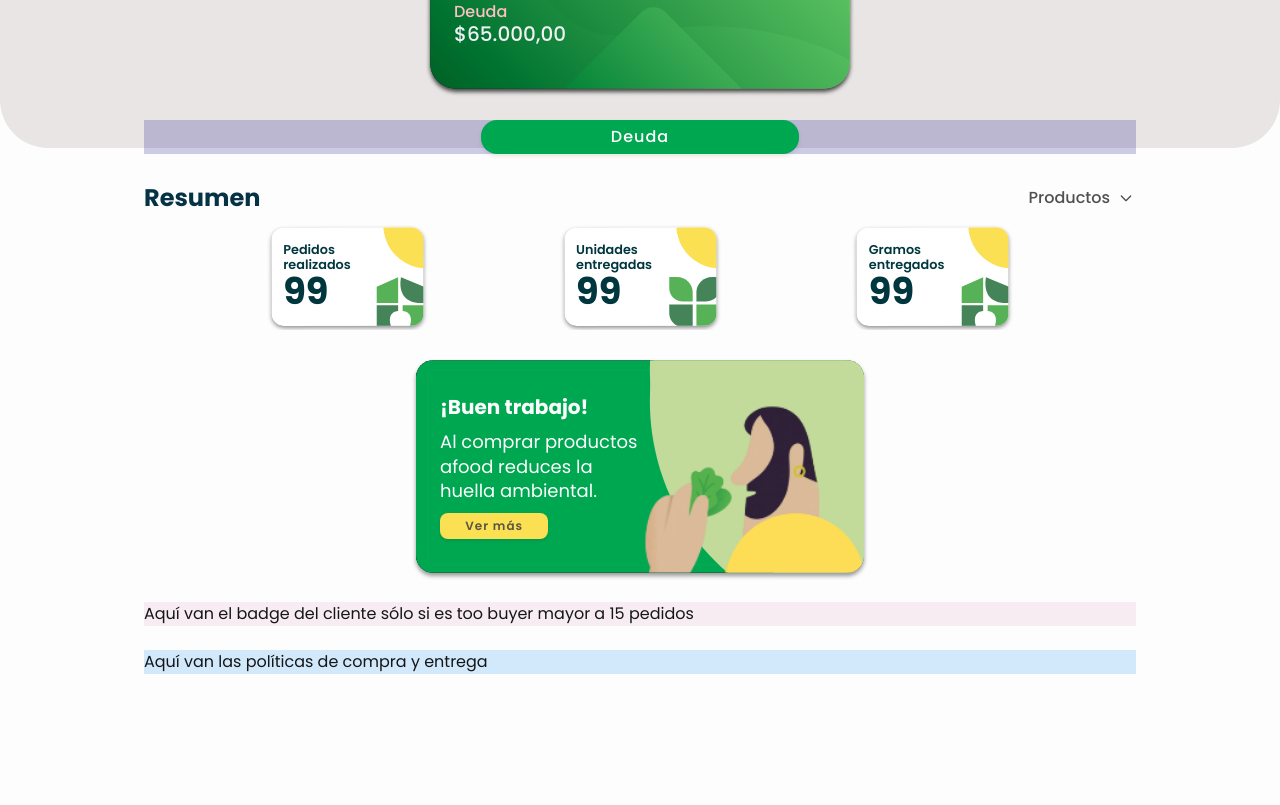
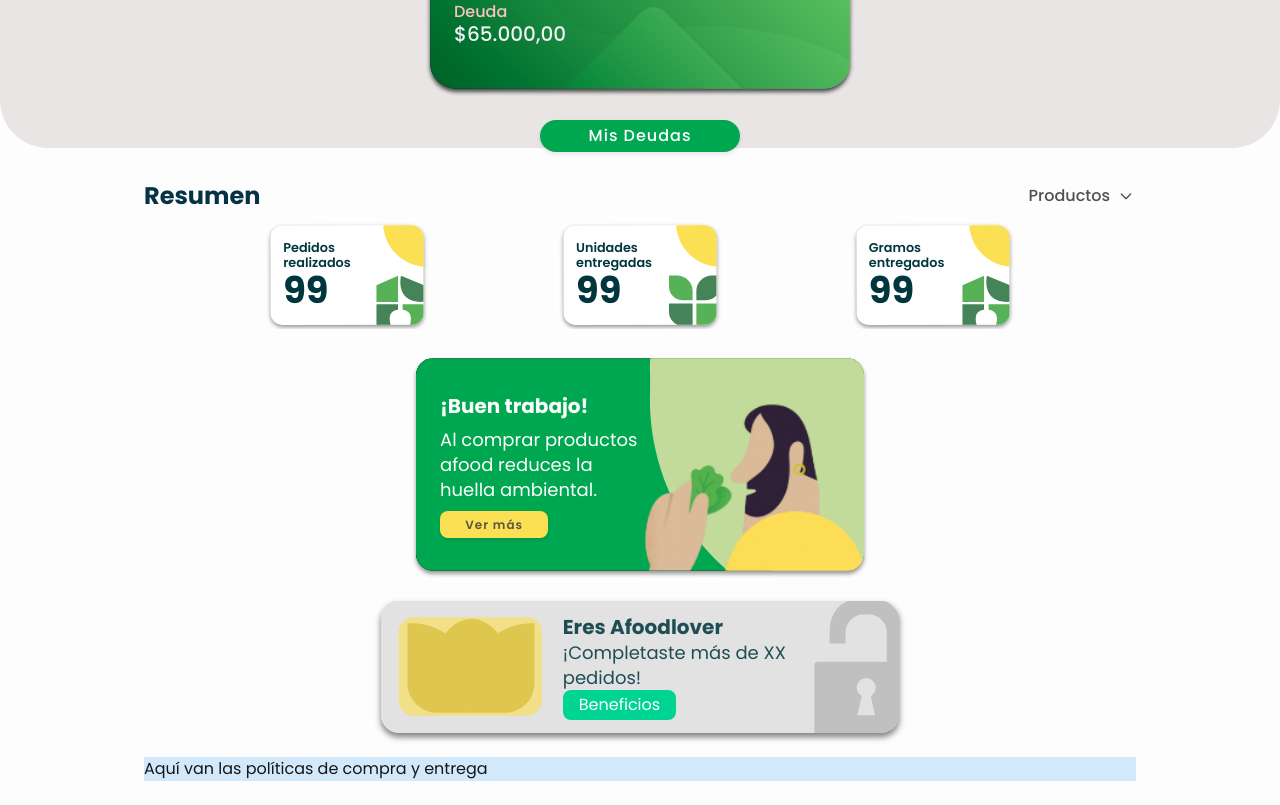
Before and after one commit to jmncamilo/afood-dash, a Next.js app: page /dashboard in a window 1280 px wide. Shown: the part 300-1105 px from the top of the page. Before the commit the page ends 998 px from the top, so only its background shows below. Built offline with nearby package versions, Linux system fonts and the light colour scheme.

Commit message:
feat(client/dashboard): add a section to see customer benefits if there is a certain number of orders

```diff
--- a/src/app/dashboard/Dashboard.module.css
+++ b/src/app/dashboard/Dashboard.module.css
@@ -38,13 +38,13 @@
     align-items: center;
     padding: 0;
     margin: 0;
-
 }
 
 .cardBase {
     background-image: url("/card/base-card.svg");
     background-blend-mode: multiply;
     width: 100%;
+    min-width: 265px;
     max-width: 420px;
     aspect-ratio: 3 / 2;
     background-size: contain;
@@ -136,7 +136,7 @@
 
 /* =-=-= Sección del botón que muestra el desglose de la deuda =-=-= */
 .sectionButtonDetails {
-    background-color: rgba(0, 0, 128, 0.2);
+    /*background-color: rgba(0, 0, 128, 0.2);*/
     display: flex;
     justify-content: center;
     align-items: center;
@@ -144,11 +144,14 @@
 }
 
 .buttonDetails {
-    width: 32%;
+    width: clamp(95px, 50%, 200px);
     border-radius: 1rem;
-    padding: 0.3rem 0.2rem;
+    padding: 0.25rem 0.4rem;
     font-weight: 500;
     text-align: center;
+    text-wrap: nowrap;
+    text-overflow: ellipsis;
+    overflow: hidden;
 }
 
 /* =-=-= Sección de resumen con las cards que brindan información de los pedidos del cliente =-=-= */
@@ -249,12 +252,13 @@
     justify-content: center;
     align-items: flex-start;
     background-image: url("/banners/environment-card.svg");
-    width: clamp(280px, 100%, 28rem);
+    width: clamp(290px, 100%, 28rem);
     aspect-ratio: 2/1;
     background-size: contain;
     background-position: center;
     background-repeat: no-repeat;
     filter: drop-shadow(0 3px 2px rgba(0,0,0,0.40));
+    flex-shrink: 0;
 }
 
 .bannerCardEnvironmentContentWrapper {
@@ -292,7 +296,39 @@
 
 /* =-=-= Sección con los badges del cliente =-=-= */
 .sectionAchievements {
-    background-color: rgba(213, 163, 193, 0.2);
+    /*background-color: rgba(213, 163, 193, 0.2);*/
+    display: flex;
+    justify-content: center;
+    align-items: center;
+}
+
+.achievementsCardWrapper {
+    display: flex;
+    justify-content: center;
+    align-items: center;
+    background-image: url("/misc/card-top-buyer.svg");
+    width: clamp(280px, 100%, 33rem);
+    aspect-ratio: 4/1;
+    background-size: contain;
+    background-position: center;
+    background-repeat: no-repeat;
+    filter: drop-shadow(0 4px 3px rgba(0,0,0,0.50));
+    overflow: hidden;
+    flex-shrink: 0;
+}
+
+.achievementsCardTextContainer {
+    width: clamp(12rem, 45%, 17rem);
+    margin-left: clamp(4rem, 6vw, 2rem);
+    height: 90%;
+    /*background-color: #C2DB9A;*/
+    display: flex;
+    flex-direction: column;
+    justify-content: center;
+    align-items: flex-start;
+    color: #1e4e54;
+    padding-left: 0.6rem;
+    line-height: 1rem;
 }
 
 /* =-=-= Sección de políticas afood =-=-= */
--- a/src/app/dashboard/page.js
+++ b/src/app/dashboard/page.js
@@ -80,7 +80,7 @@ export default function Dashboard() {
                 {/* Sección con botón para ver detalles de la deuda */}
                 <section className={styles.sectionButtonDetails}>
                     <button className={styles.buttonDetails} title={'Ver detalles de la deuda'}>
-                        Deuda
+                        Mis Deudas
                     </button>
                 </section>
 
@@ -107,9 +107,15 @@ export default function Dashboard() {
                 </section>
 
                 {/* Sección badges */}
-                    {/* TODO: empezar a construir está sección, será render dinámico, sólo cuando el cliente sobrepase X cantidad de pedidos */}
+                    {/* TODO: será render dinámico, sólo cuando el cliente sobrepase X cantidad de pedidos. Puede cambiar el diseño, pero más que el bg de la card */}
                 <section className={styles.sectionAchievements}>
-                    Aquí van el badge del cliente sólo si es too buyer mayor a 15 pedidos
+                    <div className={styles.achievementsCardWrapper}>
+                        <div className={styles.achievementsCardTextContainer}>
+                            <span className="block text-[0.7rem] md:text-lg lg:text-xl font-bold">Eres Afoodlover</span>
+                            <span className="block text-[0.7rem] md:text-base lg:text-lg font-normal lg:leading-snug">¡Completaste más de XX pedidos!</span>
+                            <span className="block px-4 py-1 text-[0.6rem] md:text-base lg:text-md font-normal lg:leading-snug cursor-pointer bg-emerald-400 text-white rounded-lg hover:bg-emerald-500 transition-colors" onClick={() => alert('Beneficios click...')}>Beneficios</span>
+                        </div>
+                    </div>
                 </section>
 
                 {/* Sección política de pago y de entrega */}
```
Also changed, not shown: public/misc/card-top-buyer.svg (added).
